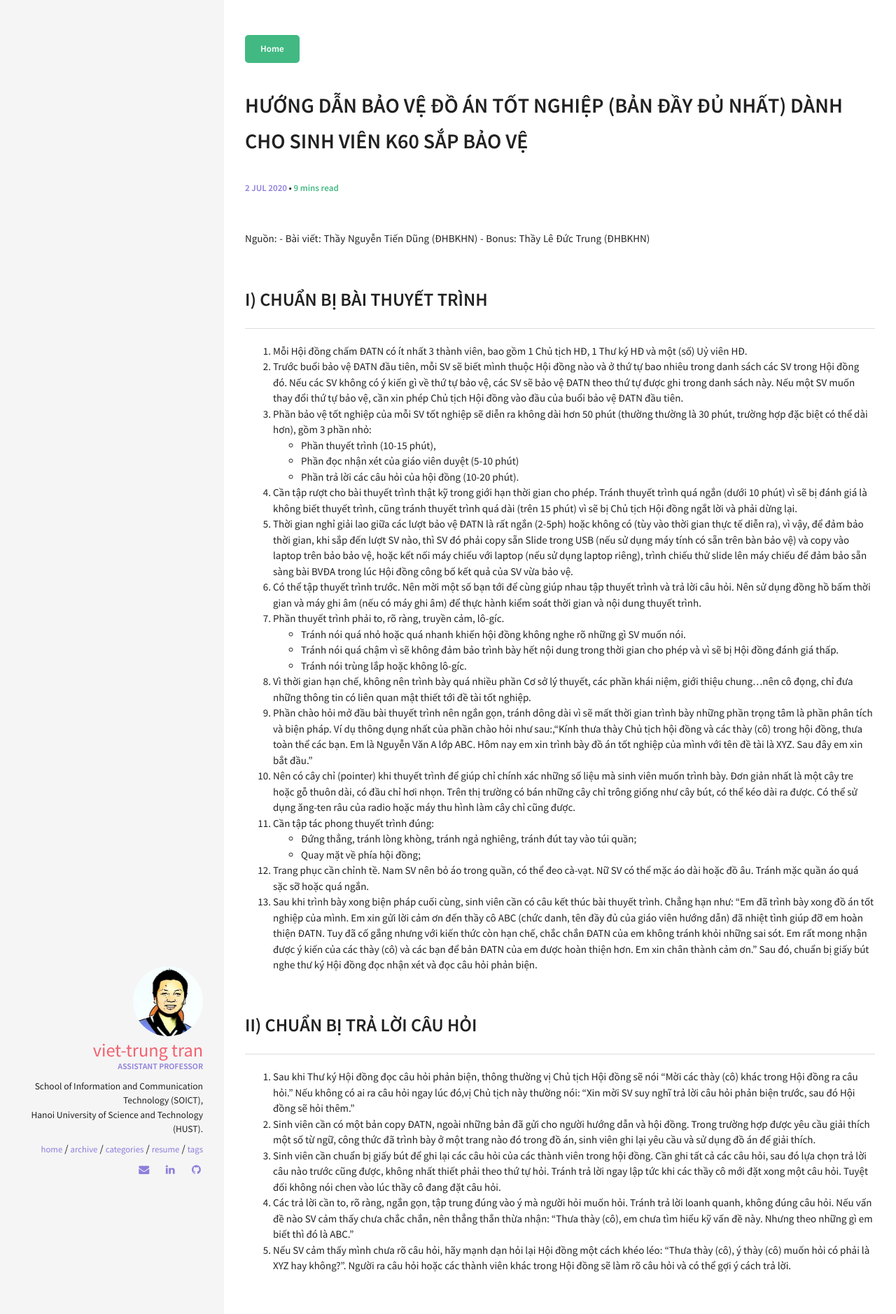
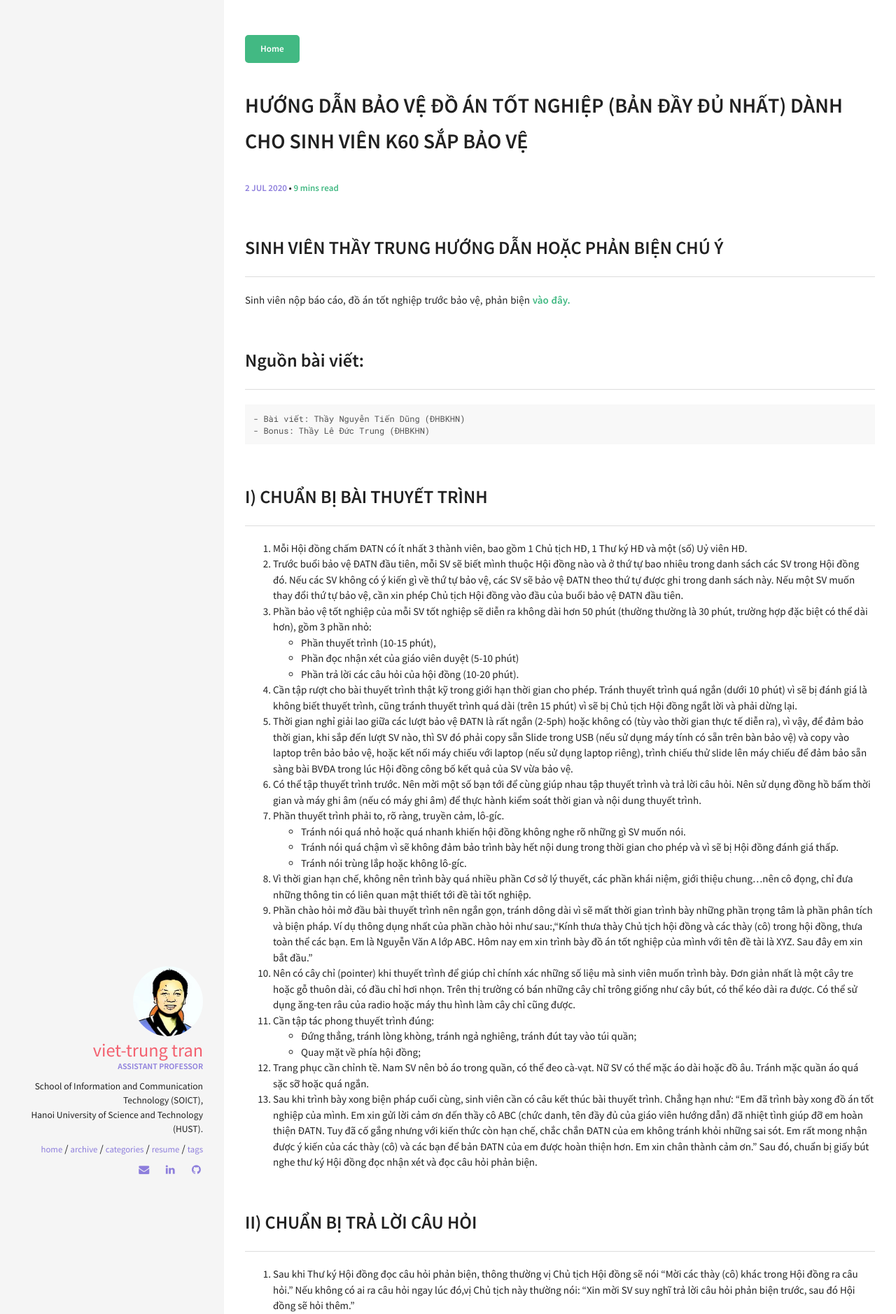
Before and after one commit to trungtv/trungtv.github.io, a Jekyll site: the page built from _posts/2020-07-02-huong-dan-bao-ve-do-an-tot-nghiep-bkhn.md, in a window 1280 px wide. Shown: the top 1878 px of the page at 70% size. Built offline with Jekyll 4.4.1, drawn with Linux system fonts in a browser that asks for light colours.

Commit message:
Update 2020-07-02-huong-dan-bao-ve-do-an-tot-nghiep-bkhn.md

```diff
--- a/_posts/2020-07-02-huong-dan-bao-ve-do-an-tot-nghiep-bkhn.md
+++ b/_posts/2020-07-02-huong-dan-bao-ve-do-an-tot-nghiep-bkhn.md
@@ -8,7 +8,9 @@ categories:
   - Guideline
 share: true
 ---
-Nguồn:
+## SINH VIÊN THẦY TRUNG HƯỚNG DẪN HOẶC PHẢN BIỆN CHÚ Ý
+Sinh viên nộp báo cáo, đồ án tốt nghiệp trước bảo vệ, phản biện [**vào đây.**](https://docs.google.com/forms/d/e/1FAIpQLSeoDe2lg3QAHRjJySZ4p0CJAIks7A7DWIRD7b6Xc8R4X-pdbA/viewform?fbclid=IwAR3yAy-QpMu9T63qknhzZPT7EuRl9UKhJ8VC88wbotY1kxKKglbyEcl-lOo)
+## Nguồn bài viết:
 	- Bài viết: Thầy Nguyễn Tiến Dũng (ĐHBKHN)
 	- Bonus: Thầy Lê Đức Trung (ĐHBKHN)
 
```
